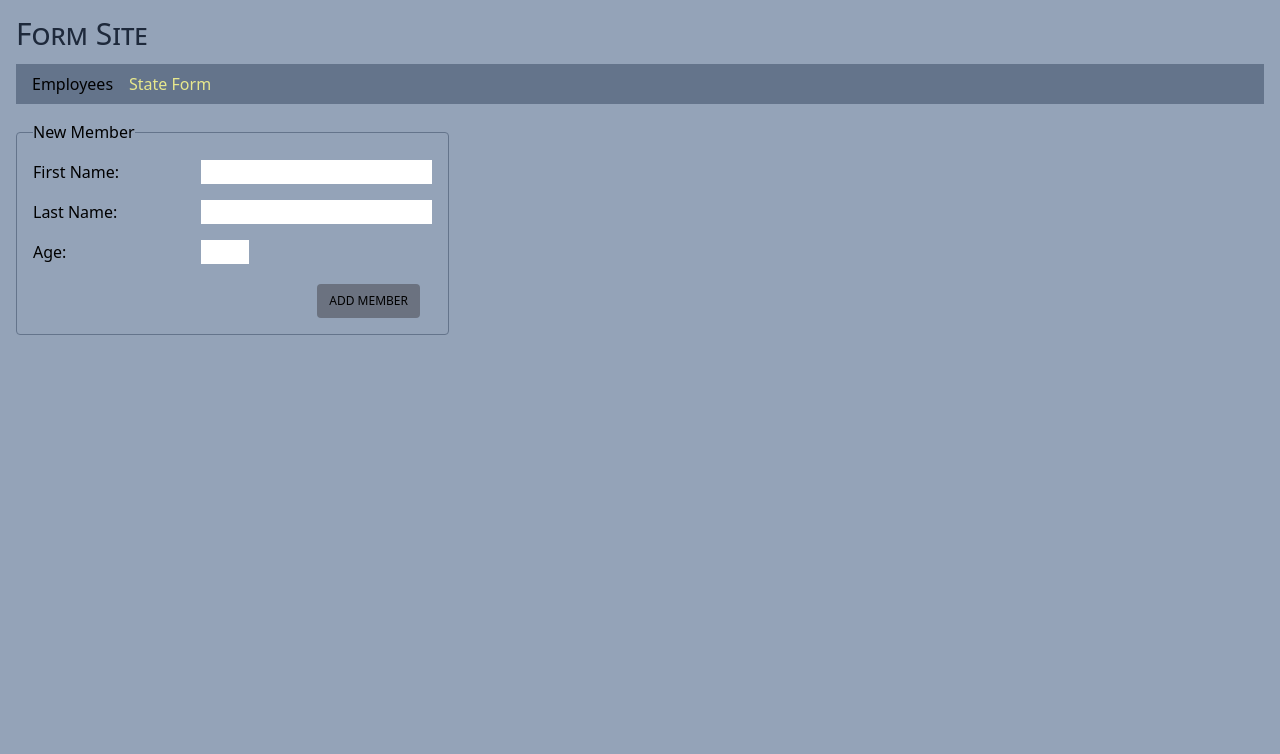
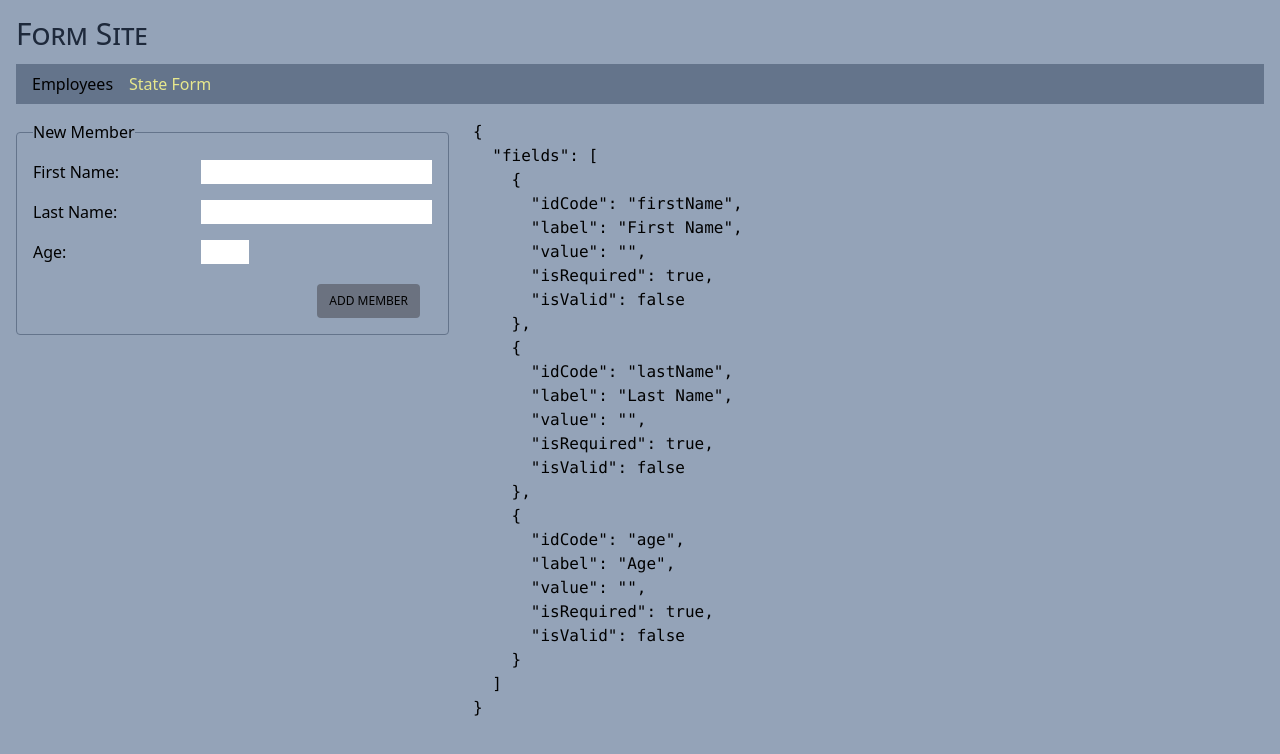
Before and after one commit to edwardtanguay/et875-vite-react-site-json-server, a React (Vite) app: page /state-form in a window 1280 px wide. Shown: the top 754 px of the page. Built offline with nearby package versions, Linux system fonts and the light colour scheme.

Commit message:
debugging in

```diff
--- a/src/config.ts
+++ b/src/config.ts
@@ -1 +1,3 @@
 export const environment = import.meta.env.VITE_ENVIRONMENT;
+
+export const debugging = true;
--- a/src/pages/PageStateForm.tsx
+++ b/src/pages/PageStateForm.tsx
@@ -1,5 +1,6 @@
 import { ChangeEvent, useState } from "react";
 import { IFormInfo, initialFormInfo } from "../interfaces";
+import * as config from "../config";
 
 export const PageStateForm = () => {
 	const [formInfo, setFormInfo] = useState<IFormInfo>(initialFormInfo);
@@ -39,6 +40,7 @@ export const PageStateForm = () => {
 	};
 
 	return (
+		<section className="flex gap-6">
 			<form>
 				<fieldset className="border border-slate-500 p-4 rounded max-w-[25rem]">
 					<legend>New Member</legend>
@@ -65,8 +67,9 @@ export const PageStateForm = () => {
 						</label>
 						<input
 							value={
-							formInfo.fields.find((m) => m.idCode === "lastName")
-								?.value
+								formInfo.fields.find(
+									(m) => m.idCode === "lastName"
+								)?.value
 							}
 							type="text"
 							id="lastName"
@@ -89,11 +92,16 @@ export const PageStateForm = () => {
 							onChange={handleFieldAge}
 						/>
 					</div>
-
 					<div className="mt-5 flex justify-end pr-3">
 						<button>Add Member</button>
 					</div>
 				</fieldset>
 			</form>
+			<section>
+				{config.debugging && (
+					<pre>{JSON.stringify(formInfo, null, 2)}</pre>
+				)}
+			</section>
+		</section>
 	);
 };
```
Lines whose indentation alone changed are shown as unchanged.
